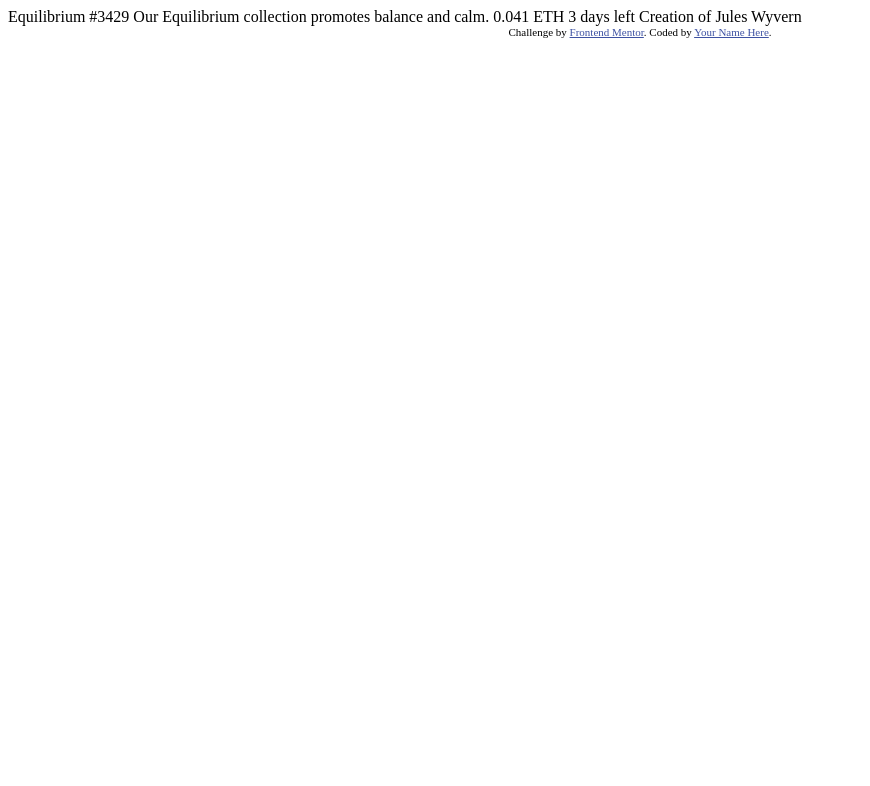
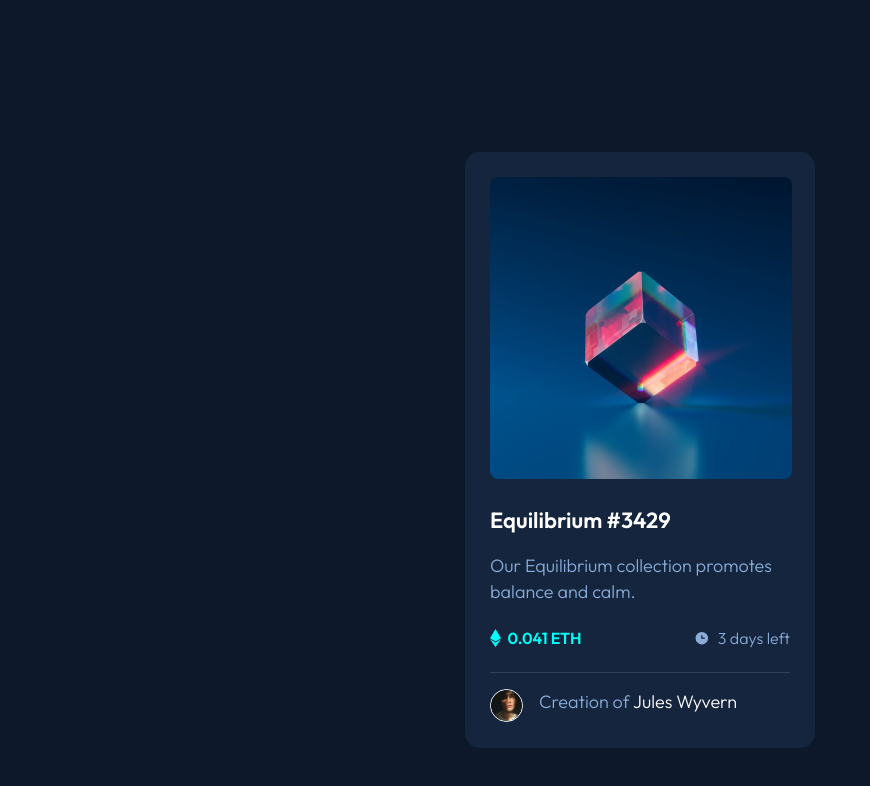
Before and after one commit to G3-FrontEndMentor/nft-preview-card-component, a plain HTML site: page index.html in a window 1280 px wide. Shown: the whole page, without its empty margins (0-870 px from the left). Drawn offline with Linux system fonts and the light colour scheme.

Commit message:
desktop version

```diff
--- a/index.html
+++ b/index.html
@@ -5,29 +5,40 @@
     <meta name="viewport" content="width=device-width, initial-scale=1.0"> <!-- displays site properly based on user's device -->
 
     <link rel="icon" type="image/png" sizes="32x32" href="./images/favicon-32x32.png">
-
+    <link rel="preconnect" href="https://fonts.googleapis.com">
+    <link rel="preconnect" href="https://fonts.gstatic.com" crossorigin>
+    <link href="https://fonts.googleapis.com/css2?family=Outfit:wght@300;400;600&display=swap" rel="stylesheet">
+    <link rel="stylesheet" href="style/style.css">
     <title>Frontend Mentor | NFT preview card component</title>
 
-  <!-- Feel free to remove these styles or customise in your own stylesheet 👍 -->
-  <style>
-    .attribution { font-size: 11px; text-align: center; }
-    .attribution a { color: hsl(228, 45%, 44%); }
-  </style>
   </head>
   <body>
+    <div class="container">
+      <main>
+        <section>
+          <img src="images/image-equilibrium.jpg" alt="Equilibrium" class="main-img"/>
+        </section>
+        <section>
+          <header>Equilibrium #3429</header>
 
-  Equilibrium #3429
+          <p>Our Equilibrium collection promotes balance and calm.</p>
 
-  Our Equilibrium collection promotes balance and calm.
-
-  0.041 ETH
-  3 days left
-
-  Creation of Jules Wyvern
-
-  <div class="attribution">
-    Challenge by <a href="https://www.frontendmentor.io?ref=challenge" target="_blank">Frontend Mentor</a>.
-    Coded by <a href="#">Your Name Here</a>.
+          <div class="info-style">
+            <div class="flex-item-style">
+              <img src="images/icon-ethereum.svg" alt="" class="img-eth">
+              <span class="eth-style">0.041 ETH</span>
+            </div>
+            <div class="flex-item-style">
+              <img src="images/icon-clock.svg" alt="" class="img-clock">
+              <span class="time-style">3 days left</span>
+            </div>
+          </div>
+        </section>
+        <section class="footer">
+          <img src="images/image-avatar.png" alt="" class="avatar-style">
+          <p>Creation of <span class="name-style">Jules Wyvern</span></p>
+        </section>
+      </main>
     </div>
   </body>
 </html>
--- /dev/null
+++ b/style/style.css
@@ -0,0 +1,107 @@
+html,
+body,
+* {
+  box-sizing: border-box;
+}
+
+body {
+  background-color: hsl(217, 54%, 11%);
+}
+
+.container {
+  display: flex;
+  justify-content: center;
+}
+
+main {
+  display: flex;
+  flex-direction: column;
+  max-width: 350px;
+  max-height: 596px;
+  padding: 25px;
+  top: 152px;
+  position: absolute;
+  background-color: hsl(216, 50%, 16%);
+  border-radius: 15px;
+  font-family: "Outfit", sans-serif;
+}
+
+header {
+  font-size: 22px;
+  color: white;
+  margin-bottom: 16px;
+  font-weight: 600;
+  line-height: 27.72px;
+}
+
+p {
+  color: #8bacd9;
+  font-weight: 300;
+  font-size: 18px;
+  line-height: 26px;
+  margin-bottom: 24px;
+}
+
+.main-img {
+  width: 302px;
+  height: 302px;
+  border-radius: 8px;
+  margin-bottom: 24px;
+}
+
+.info-style {
+  display: flex;
+  justify-content: space-between;
+  align-items: center;
+  height: 44px;
+  padding-bottom: 24px;
+  border-bottom: 1px solid #2e405a;
+  margin-bottom: 16px;
+}
+
+.img-eth {
+  width: 11px;
+  height: 18px;
+  margin-right: 6.48px;
+}
+
+.img-clock {
+  width: 16px;
+  height: 16px;
+  margin-right: 7.7px;
+}
+
+.time-style {
+  font-weight: 300;
+  color: #8bacd9;
+}
+
+.eth-style {
+  font-weight: 600;
+  color: #00fff8;
+}
+
+.flex-item-style {
+  display: flex;
+  justify-content: flex-start;
+  align-items: center;
+}
+
+.avatar-style {
+  border-radius: 50%;
+  width: 33px;
+  border: 1px solid white;
+  margin-right: 16px;
+}
+
+.footer {
+  height: 33px;
+  display: flex;
+  justify-content: flex-start;
+  align-items: center;
+  margin-bottom: 8px;
+}
+
+.name-style {
+  color: white;
+}
```
Lines whose indentation alone changed are shown as unchanged.
